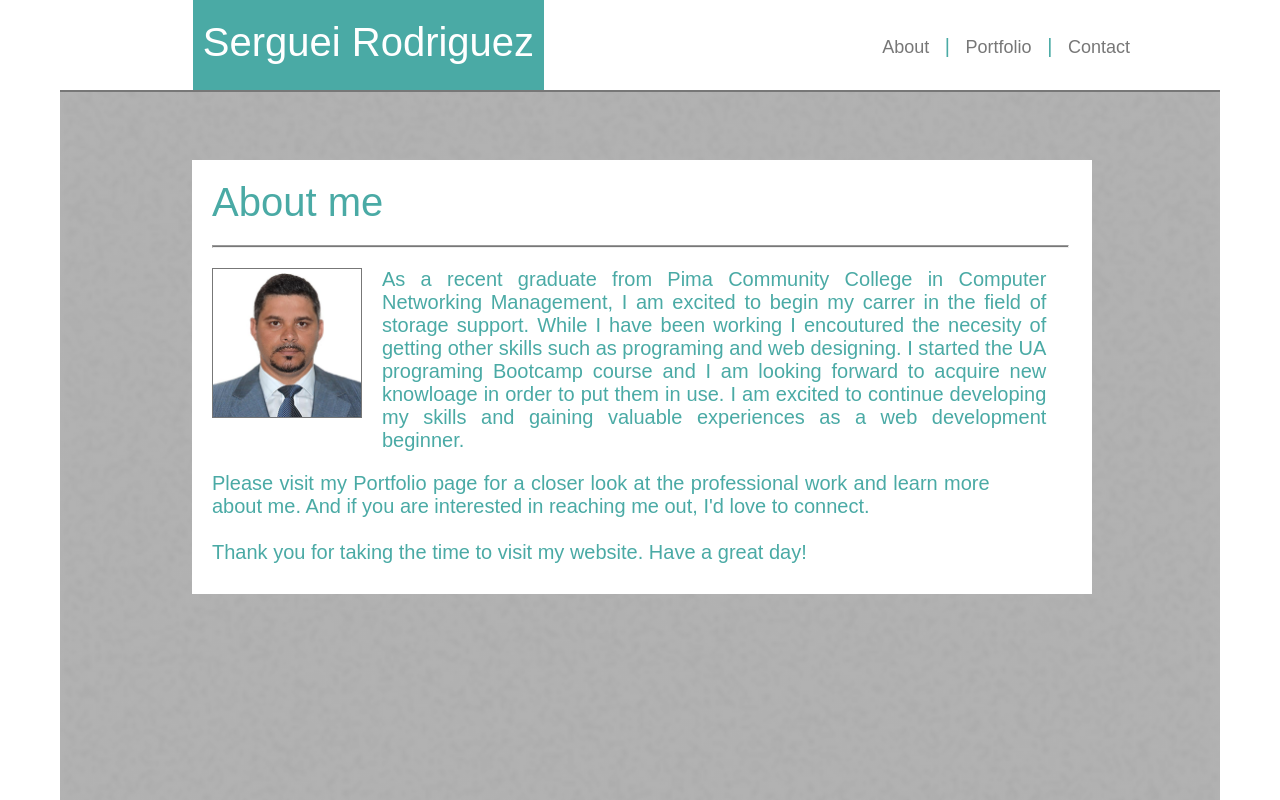
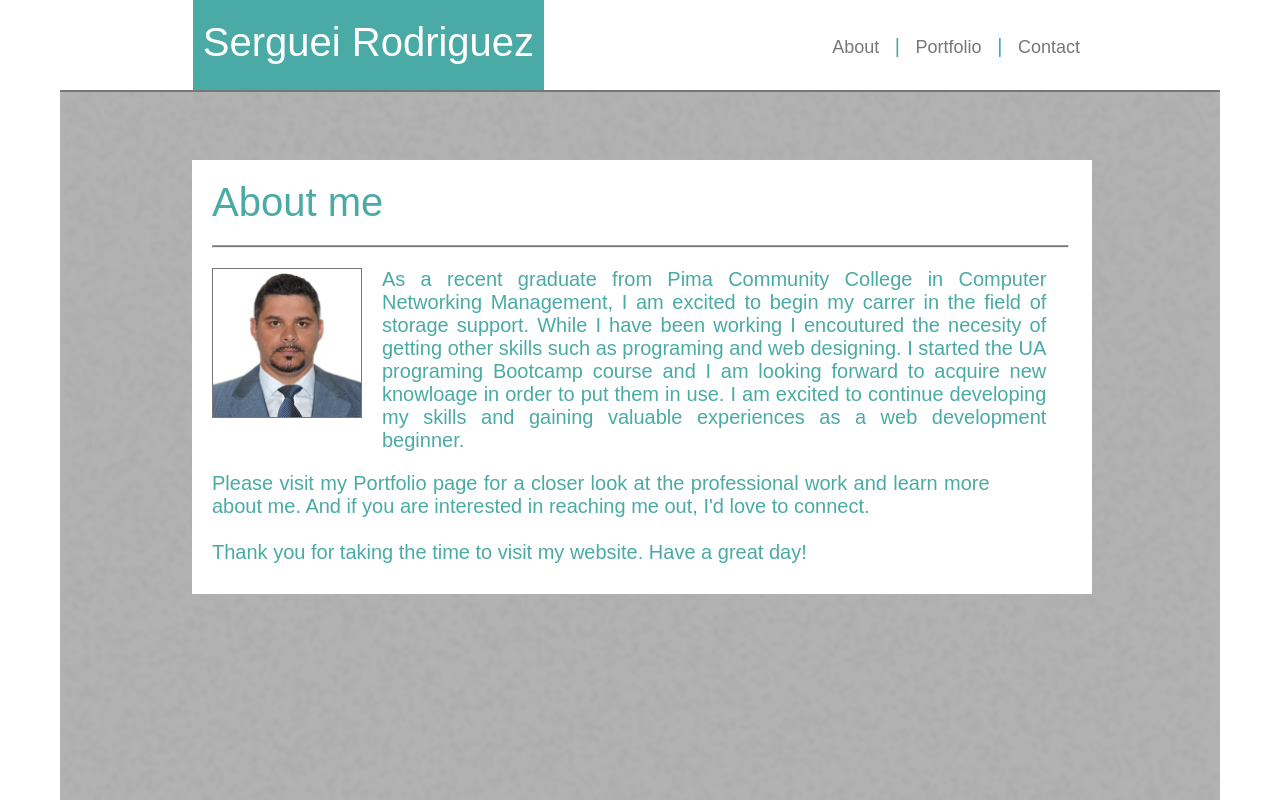
Before and after one commit to sjosevich/sjosevich.github.io, a plain HTML site: page index.html in a window 1280 px wide. Shown: the top 800 px of the page. Drawn offline with Linux system fonts and the light colour scheme.

Commit message:
Nav moved to the left

```diff
--- a/assets/css/style.css
+++ b/assets/css/style.css
@@ -67,7 +67,7 @@ header {
     float: right;
     list-style: none;
     margin-top: 20px;
-    margin-right: 150px;
+    margin-right: 200px;
 }
 
 .main-nav li {
```
